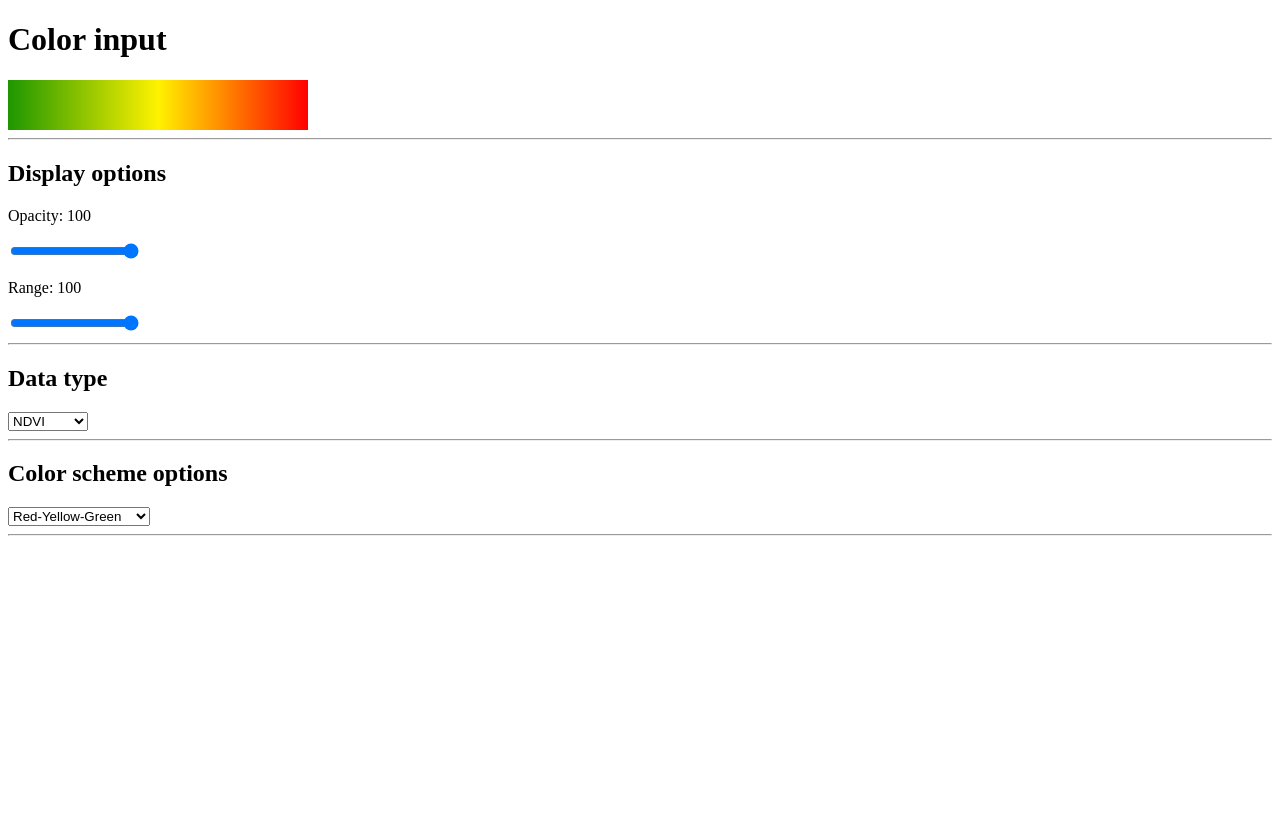
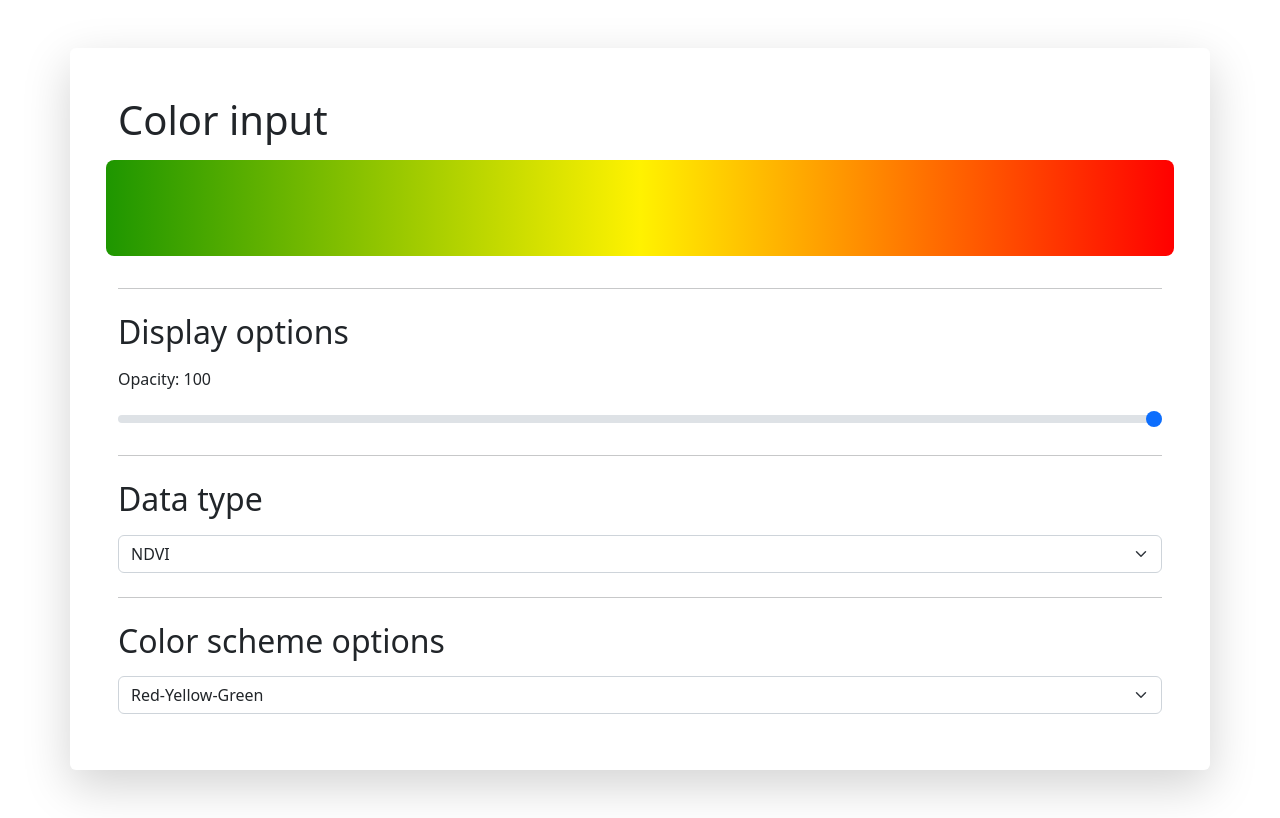
Before and after one commit to adriankulik/EPOS-Color-Selector-Tab, a React (Create React App) app: page / in a window 1280 px wide. Built offline with nearby package versions, Linux system fonts and the light colour scheme.

Commit message:
added bootstrap and basic style

```diff
--- a/package.json
+++ b/package.json
@@ -6,7 +6,9 @@
     "@testing-library/jest-dom": "^5.16.5",
     "@testing-library/react": "^13.4.0",
     "@testing-library/user-event": "^13.5.0",
+    "bootstrap": "^5.2.3",
     "react": "^18.2.0",
+    "react-bootstrap": "^2.7.2",
     "react-dom": "^18.2.0",
     "react-scripts": "5.0.1",
     "web-vitals": "^2.1.4"
--- a/src/App.js
+++ b/src/App.js
@@ -1,10 +1,14 @@
 import React, { useState } from "react";
-// may use MultiRangeSlider in the future. Created by developergovindgupta. Licensed under the ISC license: https://opensource.org/licenses/ISC
+import Form from "react-bootstrap/Form";
+import Container from "react-bootstrap/Container";
+import Row from "react-bootstrap/Row";
+import Col from "react-bootstrap/Col";
+import Stack from "react-bootstrap/Stack";
+import "bootstrap/dist/css/bootstrap.min.css";
 
 function App() {
-  // states code
+  // initial states
   const [opacity, setOpacity] = useState(100);
-  const [range, setRange] = useState(100);
   const [color1, setColor1] = useState("#000000");
   const [color2, setColor2] = useState("#ffffff");
   const [dataType, setDataType] = useState("NDVI");
@@ -13,60 +17,58 @@ function App() {
   );
 
   return (
-    <div className="app">
+    <Container className="shadow-lg p-5 mb-5 mt-5 bg-body rounded">
+      <Stack gap={2}>
         <h1>Color input</h1>
-      <div>
+        <Row>
           {colorScheme === "Custom" ? (
             <div
+              className="p-5 mb-2"
               id="CustomPreview"
               style={{
-              width: "300px",
-              height: "50px",
                 background: `linear-gradient(to right,  ${color1} 0%,${color2} 100%)`,
+                borderRadius: `0.5rem`,
                 opacity: `${opacity / 100}`,
               }}
             ></div>
           ) : (
             <div
+              className="p-5 mb-2"
               id="PredefinedPreview"
               style={{
-              width: "300px",
-              height: "50px",
                 background: `${colorScheme}`,
+                borderRadius: `0.5rem`,
                 opacity: `${opacity / 100}`,
               }}
             ></div>
           )}
-      </div>
+        </Row>
         <hr></hr>
         <h2>Display options</h2>
-      <p>Opacity: {opacity}</p>
-      <input
-        type="range"
+        <Form.Label>Opacity: {opacity}</Form.Label>
+        <Form.Range
           min="0"
           max="100"
           defaultValue={opacity}
           onChange={(e) => setOpacity(e.target.value)}
         />
-      <p>Range: {range}</p>
-      <input
-        type="range"
-        min="0"
-        max="100"
-        defaultValue={range}
-        onChange={(e) => setRange(e.target.value)}
-      />
         <hr></hr>
         <h2>Data type</h2>
-      <select value={dataType} onChange={(e) => setDataType(e.target.value)}>
+        <Form.Group as={Col} controlId="formGridState">
+          <Form.Select
+            defaultValue={dataType}
+            onChange={(e) => setDataType(e.target.value)}
+          >
             <option value="NDVI">NDVI</option>
             <option value="Option #2">Option #2</option>
             <option value="Option #3">Option #3</option>
-      </select>
+          </Form.Select>
+        </Form.Group>
         <hr></hr>
         <h2>Color scheme options</h2>
-      <select
-        value={colorScheme}
+        <Form.Group as={Col} controlId="formGridState">
+          <Form.Select
+            defaultValue={colorScheme}
             onChange={(e) => setColorScheme(e.target.value)}
           >
             <option value="linear-gradient(to right, #1e9600 0%, #fff200 50%, #ff0000 100%)">
@@ -76,30 +78,41 @@ function App() {
               Some other scheme
             </option>
             <option value="Custom">Custom</option>
-      </select>
-      <hr></hr>
+          </Form.Select>
+        </Form.Group>
         <div>
           {colorScheme === "Custom" ? (
-          <div>
-            <h2>Pick your own color scheme</h2>
-            <p>Minimal value</p>
-            <input
+            <Row>
+              <h3>Pick your own color scheme</h3>
+              <Col>
+                <Form.Label htmlFor="exampleColorInput">
+                  Minimal value
+                </Form.Label>
+                <Form.Control
                   type="color"
+                  id="exampleColorInput"
                   defaultValue={color1}
                   onChange={(e) => setColor1(e.target.value)}
                 />
-            <p>Maximal value</p>
-            <input
+              </Col>
+              <Col>
+                <Form.Label htmlFor="exampleColorInput">
+                  Maximal value
+                </Form.Label>
+                <Form.Control
                   type="color"
+                  id="exampleColorInput"
                   defaultValue={color2}
                   onChange={(e) => setColor2(e.target.value)}
                 />
-          </div>
+              </Col>
+            </Row>
           ) : (
             <></>
           )}
         </div>
-    </div>
+      </Stack>
+    </Container>
   );
 }
 
```
Also changed, not shown: 1 other file (tests, documents, lock files or other folders). Lines whose indentation alone changed are shown as unchanged.
